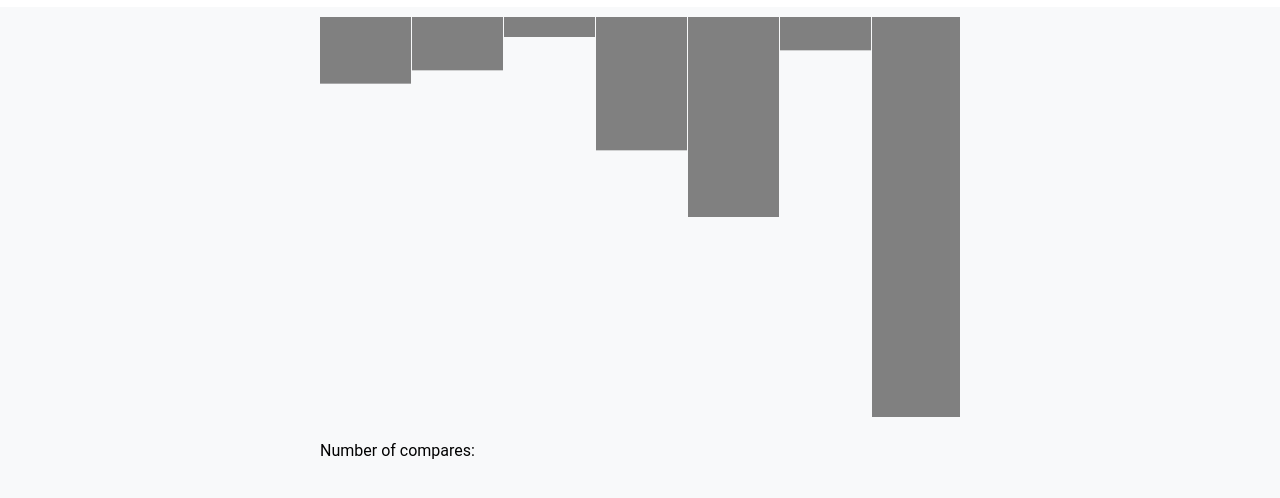
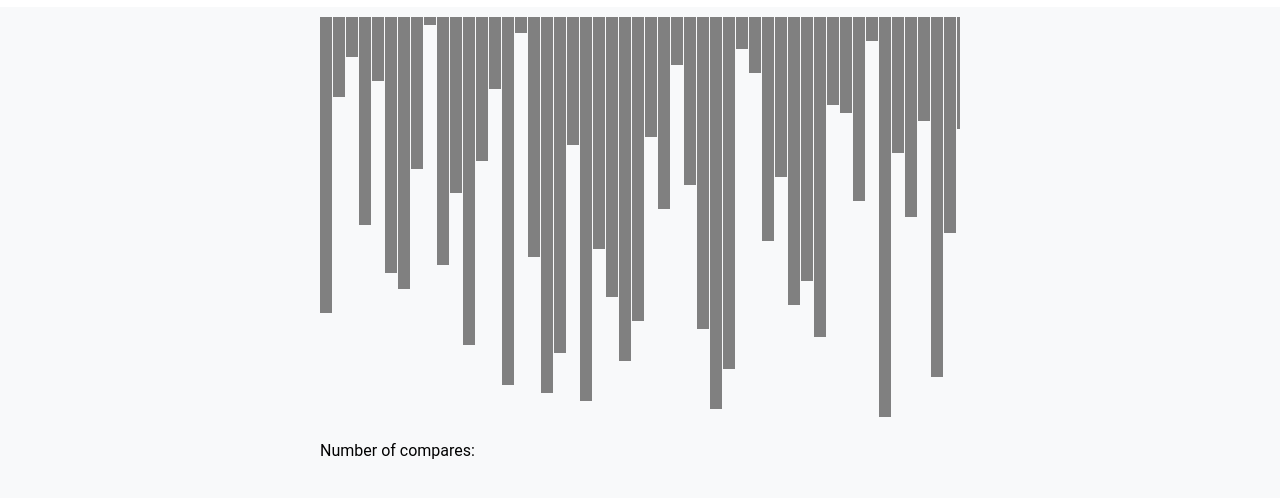
Before and after one commit to Bikesh14/VizAlgoCraft, a website: page index.html in a window 1280 px wide. Shown: the part 46-544 px from the top of the page. Drawn offline with Linux system fonts and the light colour scheme.

Commit message:
add: create class for canvas bars

```diff
--- a/index.html
+++ b/index.html
@@ -26,6 +26,15 @@
             <option value="random">Random Data</option>
             <option value="custom">Custom</option>
           </select>
+          <!-- <div id="custom-array-section" style="display: block">
+            <label for="custom-array">Number of elements</label>
+            <input
+              type="text"
+              id="custom-array"
+              placeholder="Enter integer value"
+            />
+          </div> -->
+
           <div id="custom-array-section" style="display: none">
             <label for="custom-array">Enter Array:</label>
             <input
@@ -47,6 +56,7 @@
     <script src="scripts/components/config.js"></script>
     <script src="scripts/components/util.js"></script>
     <script src="scripts/components/bar.js"></script>
+    <script src="scripts/components/canvas.js"></script>
     <script src="scripts/components/sortActions.js"></script>
     <script src="scripts/algorithms/bubbleSort.js"></script>
     <script src="scripts/algorithms/selectionSort.js"></script>
--- /dev/null
+++ b/scripts/components/canvas.js
@@ -0,0 +1,22 @@
+class Canvas {
+  constructor(elements_array) {
+    this.elements_array = elements_array;
+  }
+
+  initLines() {
+    ctx.clearRect(0, 0, innerWidth, innerHeight);
+    lines = [];
+    let lineWidth = calcBarWidth(elements_array.length);
+    return this.elements_array.forEach((v, i) => {
+      lines.push(
+        new Bar(
+          lineWidth * i + i,
+          0,
+          lineWidth,
+          v * calcLineHeightMultiplier(elements_array),
+          this.color
+        )
+      );
+    });
+  }
+}
--- a/scripts/components/config.js
+++ b/scripts/components/config.js
@@ -1,6 +1,6 @@
 const configurations = {
   algorithm: "bubble",
-  number_of_elements: 10,
+  number_of_elements: 50,
   speed: 200,
   start: false,
 };
--- a/scripts/index.js
+++ b/scripts/index.js
@@ -6,37 +6,31 @@ let notCalledYet = true;
 const numberOfCompares = document.getElementById("compare-count");
 
 let lines = [];
-let elements_array = [100, 80, 30, 200, 300, 50, 600];
-// const elements_array = randomArrayGenerator(configurations.number_of_elements);
+// let elements_array = [100, 80, 30, 200, 300, 50, 600];
+let elements_array = randomArrayGenerator(configurations.number_of_elements);
 
-const lineWidth = calcBarWidth(elements_array.length);
+function visualizeBars() {
+  c = new Canvas(elements_array);
+  c.initLines();
+  let timers = [];
+  lines.forEach((l) => l.draw(ctx));
+}
 
-const initLines = () => {
-  elements_array.forEach((v, i) => {
-    lines.push(
-      new Bar(
-        lineWidth * i + i,
-        0,
-        lineWidth,
-        v * calcLineHeightMultiplier(elements_array),
-        this.color
-      )
-    );
-  });
-};
+visualizeBars();
 
-// function basicSetup(elements_array){
+const customArraySection = document.getElementById("custom-array-section");
+const randomArraySection = document.getElementById("random-array-section");
 
-// }
-const customArraySection = document.getElementById("custom-array-section");
 document
   .getElementById("array-options")
   .addEventListener("change", function () {
     const selectedOption = this.value;
     if (selectedOption === "custom") {
       customArraySection.style.display = "block";
+      randomArraySection.style.display = "none";
     } else {
       customArraySection.style.display = "none";
+      randomArraySection.style.display = "block";
     }
   });
 
@@ -62,37 +56,8 @@ document
     }
   });
 
-// const customArrayInput = document.getElementById("custom-array");
-
-// customArrayInput.addEventListener("input", function () {
-//   const enteredArrayString = this.value;
-
-//   // Split the string into an array of strings
-//   const enteredArray = enteredArrayString.split(",");
-
-//   // Convert the array of strings to an array of integers
-//   const numericArray = enteredArray.map((element) =>
-//     parseInt(element.trim(), 10)
-//   );
-
-//   // Check if all elements are valid integers
-//   if (numericArray.every((element) => Number.isInteger(element))) {
-//     // Rewrite elements_array with the new array of integers
-//     elements_array = numericArray;
-
-//     // Render Initlines (replace this with your rendering logic)
-//     initLines();
-//     lines.forEach((l) => l.draw(ctx));
-//   } else {
-//     console.log(
-//       "Invalid array format. Please enter a valid array of integers separated by commas."
-//     );
-//   }
-// });
-
 const customArrayInput = document.getElementById("custom-array");
 let timeoutId;
-
 customArrayInput.addEventListener("input", function () {
   // Clear the previous timeout
   clearTimeout(timeoutId);
@@ -110,21 +75,15 @@ customArrayInput.addEventListener("input", function () {
     if (numericArray.every((element) => Number.isInteger(element))) {
       // Rewrite elements_array with the new array of integers
       elements_array = numericArray;
-      ctx.clearRect(0, 0, innerWidth, innerHeight);
-      lines = [];
-
-      // Render Initlines (replace this with your rendering logic)
-      initLines();
-      lines.forEach((l) => l.draw(ctx));
+      visualizeBars();
     } else {
       console.log(
         "Invalid array format. Please enter a valid array of integers separated by commas."
       );
     }
-  }, 3000);
+  }, 1000);
 });
 
-initLines();
 let timers = [];
 
 document.getElementById("sort-button").addEventListener("click", function () {
@@ -139,19 +98,9 @@ document.getElementById("sort-button").addEventListener("click", function () {
     ctx.clearRect(0, 0, innerWidth, innerHeight);
     lines = [];
 
-    // if (selectedAlgorithm === "random") {
-    //   // Handle random array case if needed
-    // } else if (selectedAlgorithm === "input") {
-    // }
-
     initLines();
     numberOfCompares.innerText = "";
   }
-
   animate();
   notCalledYet = false;
 });
-
-lines.forEach((l) => l.draw(ctx));
-
-//-----------------------------
```
